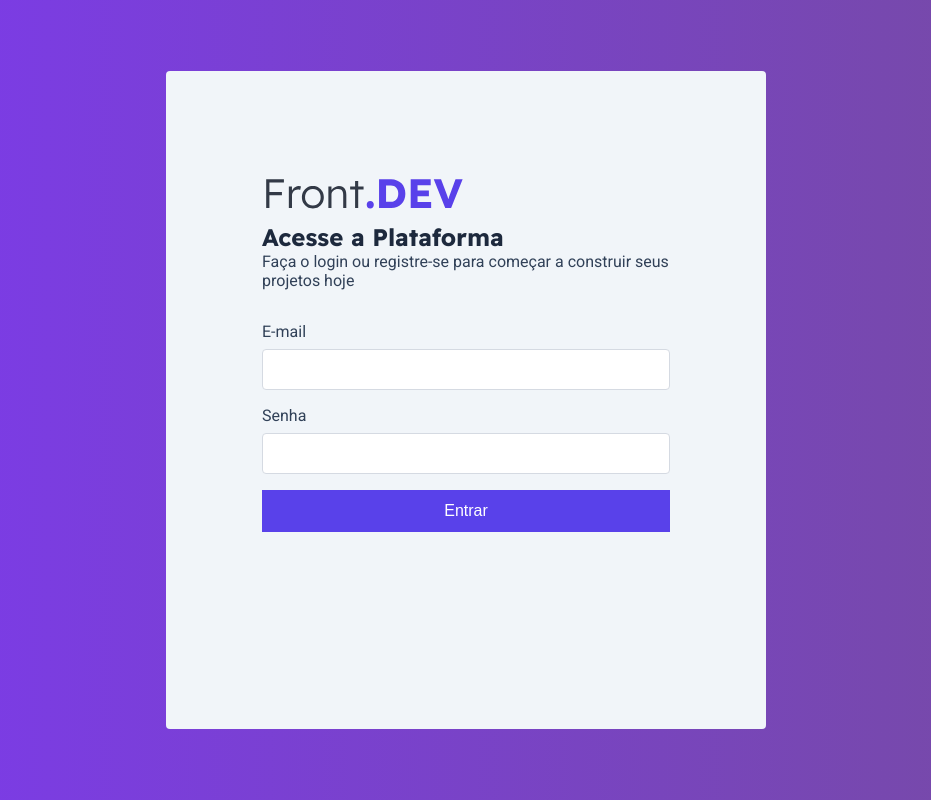
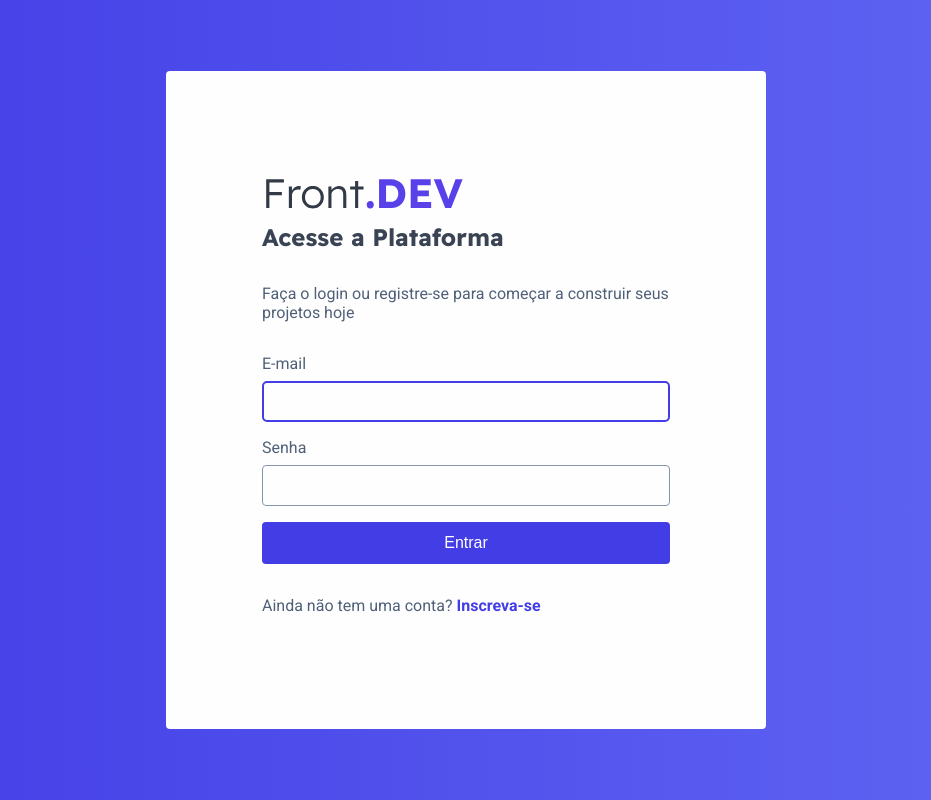
Before and after one commit to maqueise/TADS-2024, a plain HTML site: page atividades-fixacao/04-formulario-login/index.html in a window 1280 px wide. Shown: the whole page, without its empty margins (174-1105 px from the left). Drawn offline with Linux system fonts and the light colour scheme.

Commit message:
aula-07-02

```diff
--- a/atividades-fixacao/04-formulario-login/index.html
+++ b/atividades-fixacao/04-formulario-login/index.html
@@ -13,24 +13,29 @@
 </head>
 
 <body>
+    <div class="container">
     <section class="container-formulario">
         <header>
-            <img src="./img/logo.svg" class="logo" />
+            <img src="./img/logo.svg" class="logo" alt="Logotipo Front.Dev" />
             <h1 class="cabecalho">Acesse a Plataforma</h1>
             <h2 class="linha-cabecalho">Faça o login ou registre-se para começar a construir seus projetos hoje</h2>
         </header>
         <form class="formulario-login">
             <div class="controle-formulario">
-                <label>E-mail</label>
-                <input type="email" name="email">
+                <label for="email">E-mail</label>
+                <input type="email" name="email" id="email" autofocus required>
             </div>
             <div class="controle-formulario">
-                <label>Senha</label>
-                <input type="password" name="senha">
+                <label for="senha">Senha</label>
+                <input type="password" name="senha" id="senha" required>
             </div>
             <button>Entrar</button>
         </form>
+        <p>
+            Ainda não tem uma conta? <a class="inscreva-se" href="cadastro.html">Inscreva-se</a>
+        </p>
     </section>
+</div>
 </body>
 
 </html>
--- a/atividades-fixacao/04-formulario-login/style.css
+++ b/atividades-fixacao/04-formulario-login/style.css
@@ -7,16 +7,27 @@ html,body{
     height: 100%;
 }
 
+
+
 body{
-    background: linear-gradient(90deg, #7C3AED 0%, #764BA2 100%);
+    background: linear-gradient(90deg, #433de6 0%, #6167f3 100%);
+    font-family: "Roboto", serif;
+    color: #506079;
+}
+.container{
     display: flex;
     justify-content: center;
     align-items: center;
-    font-family: "Roboto", serif;
-    color: #314158;
+    height: 100%;
+}
+.container-form-cadastro{
+    background-color: #FEFEFE;
+    height: 100%;
+    width: 656px;
+    padding: 96px;
 }
 .container-formulario{
-    background-color: #F1F5F9;
+    background-color:  #FEFEFE;
     width: 600px;
     height: 658px;
     padding: 96px;
@@ -29,32 +40,61 @@ body{
     font-family: "Readex Pro", serif;
     font-size: 24px;
     font-weight: bold;
-    color: #1D293D;
+    color: #394353;
+    margin-bottom: 32px;
 }
 .linha-cabecalho{
     font-size: 16px;
     font-weight: 400;
 }
-.formulario-login input{
+form input{
     padding: 12px 16px;
-    background-color: white;
-    border: solid 1px #D5DAE2;
+    background-color: #FEFEFE;
+    border: solid 1px #8495AC;
     border-radius:4px;
     width: 100%;
+    outline-color:#433DE6;
 }
-.formulario-login button{
+form input:user-invalid{
+    border: solid 2px #FF2056;
+
+}
+form button{
     appearance: none;
     border: 0;
-    background-color:#5941EA ;
+    background-color:#433DE6;
     padding: 12px 16px;
     width: 100%;
     color: white;
     font-size: 16px;
+    border-radius: 4px;
+    cursor:pointer;
 }
-.formulario-login label{
+form button:hover{
+  background-color: #695ef6;
+}
+form label{
     margin-bottom: 8px;
     display: block;
 }
 .controle-formulario{
     margin-bottom: 16px;
 }
+.inscreva-se{
+    color: #433DE6;
+    text-decoration: none;
+    font-weight: bold;
+}
+.inscreva-se:hover{
+    text-decoration: underline;
+    text-decoration-thickness: 2px;
+}
+.controle-checkbox{
+    display: flex;
+    gap: 8px;
+    align-items: start;
+    justify-content: start;
+}
+.controle-checkbox input{
+    width: fit-content;
+}
```
Also changed, not shown: atividades-fixacao/04-formulario-login/cadastro.html (added, +53 -0 lines).
